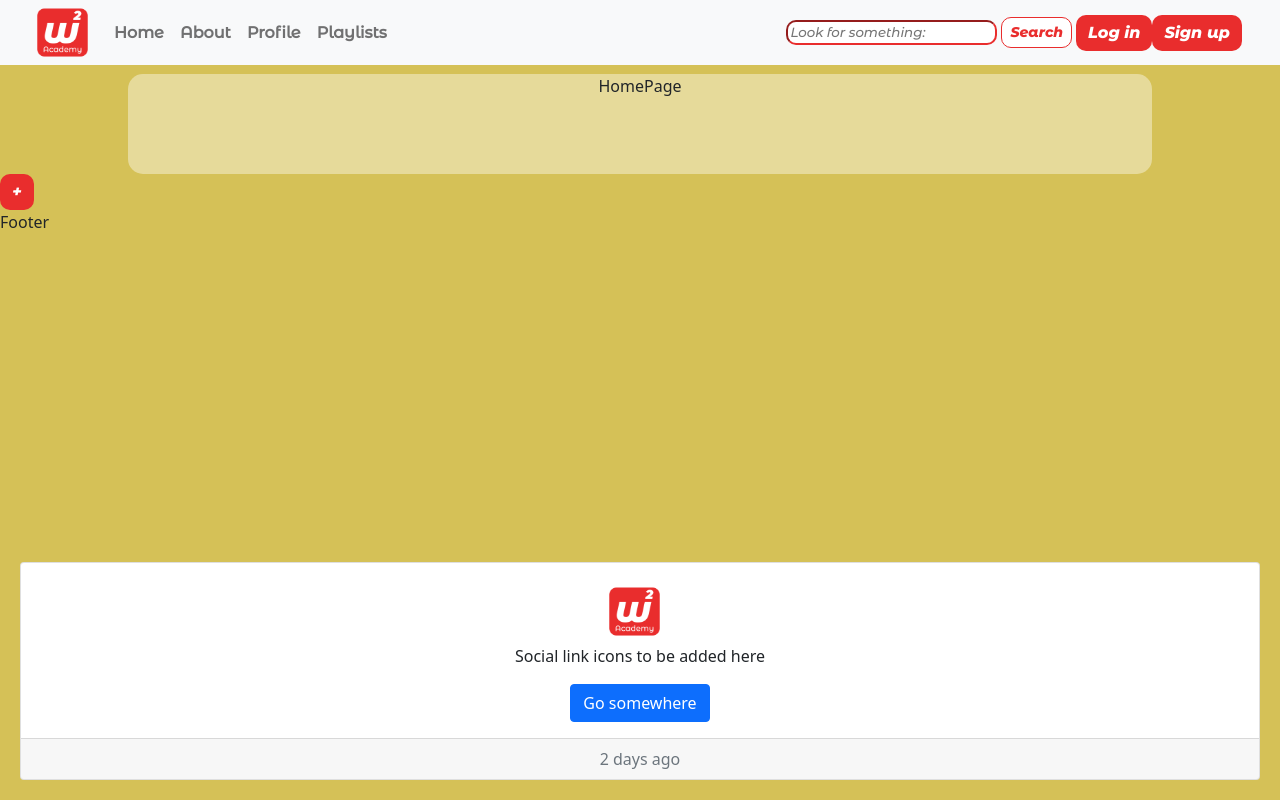
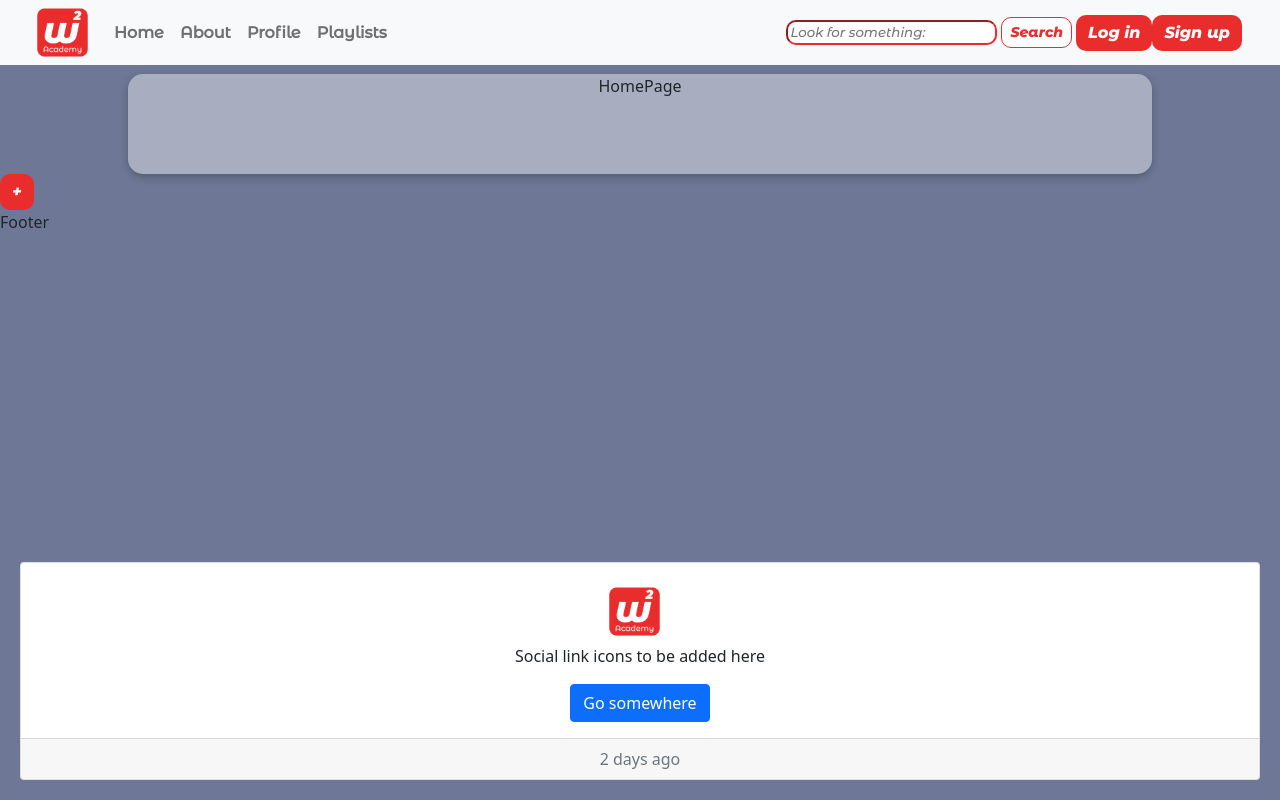
Before and after one commit to Gioele-M/lap4_group_project_client, a React (Create React App) app: page / in a window 1280 px wide. Built offline with nearby package versions, Linux system fonts and the light colour scheme.

Commit message:
add boxshadow to trans card (helps when white BGs)

```diff
--- a/src/Components/BgColourSetter/index.jsx
+++ b/src/Components/BgColourSetter/index.jsx
@@ -6,7 +6,7 @@ function BgSetter() {
 // get the rgb from the colourpicker (api)
     // const fakecolour = 'rgb(13, 113, 147)' //DARK
     // const fakecolour = 'rgb(213, 193, 187)' //LIGHT
-    const fakecolour = 'rgb(213, 193, 87)' //play with it
+    const fakecolour = 'rgb(110, 120, 150)' //play with it
 
     document.body.style.backgroundColor=fakecolour
 
@@ -22,6 +22,8 @@ function BgSetter() {
     //CHECK IF TEXT COLOUR NEEDS TO CHANGE
     if (totalRgb <360) { //WAS 360
         document.body.style.color="white" //MIGHT NEED TO TARGET VARIOUS ELEMTENTS
+        //^could this change a var in css?
+
     }
 }
 
--- a/src/Pages/HomePage/styles.css
+++ b/src/Pages/HomePage/styles.css
@@ -12,4 +12,5 @@ body{
     border-radius: 15px;
     margin: auto;
     margin-top: 1ch;
+    box-shadow: rgba(0, 0, 0, 0.24) 0px 3px 8px;
 }
```
